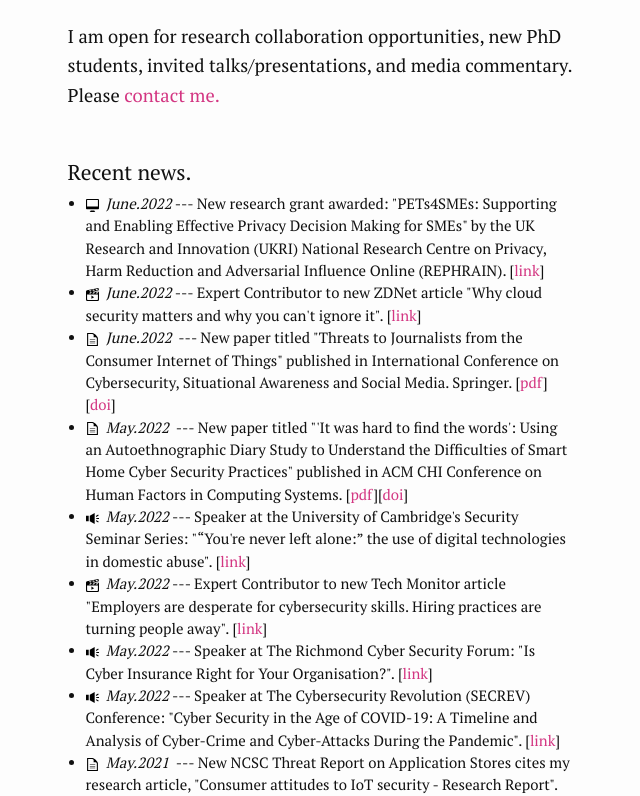
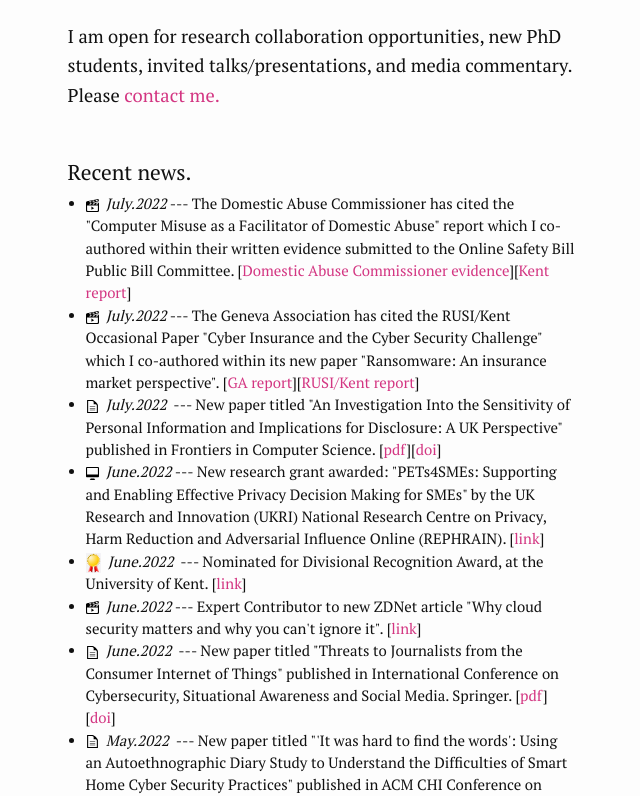
Before and after one commit to jasonnurse/jasonnurse.github.io, a plain HTML site: page index.html in a window 1280 px wide. Shown: the part 615-1411 px from the top of the page, without its empty margins (465-1105 px from the left). Drawn offline with Linux system fonts and the light colour scheme.

Commit message:
Update index.html

```diff
--- a/index.html
+++ b/index.html
@@ -270,7 +270,12 @@ I am an Associate Professor in Cyber Security at the <a href="https://www.kent.a
 <div class="recentnewsd">
 <ul class="recentnewsd">
 
+  <li><img src="/assets/images/media.svg" title="media" alt="media"  />&nbsp;&nbsp;<em>July.2022</em> --- The Domestic Abuse Commissioner has cited the "Computer Misuse as a Facilitator of Domestic Abuse" report which I co-authored within their written evidence submitted to the Online Safety Bill Public Bill Committee. [<a href="https://bills.parliament.uk/publications/47087/documents/2051" target="_blank">Domestic Abuse Commissioner evidence</a>][<a href="https://www.kent.ac.uk/news/society/30756/increasing-use-of-technology-driving-new-forms-of-domestic-abuse" target="_blank">Kent report</a>]</li>
+  <li><img src="/assets/images/media.svg" title="media" alt="media"  />&nbsp;&nbsp;<em>July.2022</em> --- The Geneva Association has cited the RUSI/Kent Occasional Paper "Cyber Insurance and the Cyber Security Challenge" which I co-authored within its new paper "Ransomware: An insurance market perspective". [<a href="https://www.genevaassociation.org/research-topics/cyber/ransomware-report" target="_blank">GA report</a>][<a href="https://rusi.org/explore-our-research/publications/occasional-papers/cyber-insurance-and-cyber-security-challenge" target="_blank">RUSI/Kent report</a>]</li>
+  <li><img src="assets/images/paper.svg" title="article" alt="article" />&nbsp;&nbsp;<em>July.2022</em>&nbsp; --- New paper titled "An Investigation Into the Sensitivity of Personal Information and Implications for Disclosure: A UK Perspective" published in Frontiers in Computer Science. [<a href="https://www.frontiersin.org/articles/10.3389/fcomp.2022.908245/full" target="_blank">pdf</a>][<a href="https://doi.org/10.3389/fcomp.2022.908245" target="_blank">doi</a>]</li>
+
   <li><img src="assets/images/project.svg" title="research project" alt="research project" />&nbsp;&nbsp;<em>June.2022</em> --- New research grant awarded: "PETs4SMEs: Supporting and Enabling Effective Privacy Decision Making for SMEs" by the UK Research and Innovation (UKRI) National Research Centre on Privacy, Harm Reduction and Adversarial Influence Online (REPHRAIN). [<a href="https://www.rephrain.ac.uk/pets4smes/" target="_blank">link</a>]</li>
+  <li><img src="assets/images/award.png" title="award" alt="award" style="width:15px" />&nbsp;&nbsp;<em>June.2022</em>&nbsp; --- Nominated for Divisional Recognition Award, at the University of Kent. [<a href="https://www.kent.ac.uk/about/computing-engineering-and-mathematical-sciences" target="_blank">link</a>]</li>
   <li><img src="/assets/images/media.svg" title="media" alt="media"  />&nbsp;&nbsp;<em>June.2022</em> --- Expert Contributor to new ZDNet article "Why cloud security matters and why you can't ignore it". [<a href="https://www.zdnet.com/article/why-cloud-security-matters-and-why-you-cant-ignore-it/" target="_blank">link</a>]</li>
   <li><img src="assets/images/paper.svg" title="article" alt="article" />&nbsp;&nbsp;<em>June.2022</em>&nbsp; --- New paper titled "Threats to Journalists from the Consumer Internet of Things" published in International Conference on Cybersecurity, Situational Awareness and Social Media. Springer. [<a href="https://kar.kent.ac.uk/94898/1/SNM-2022-IoT-Threat-Journalists.pdf" target="_blank">pdf</a>][<a href="https://dl.acm.org/doi/abs/10.1145/3491101.3503577" target="_blank">doi</a>]</li>
   <li><img src="assets/images/paper.svg" title="article" alt="article" />&nbsp;&nbsp;<em>May.2022</em>&nbsp; --- New paper titled "'It was hard to find the words': Using an Autoethnographic Diary Study to Understand the Difficulties of Smart Home Cyber Security Practices" published in ACM CHI Conference on Human Factors in Computing Systems. [<a href="https://arxiv.org/pdf/2112.09035.pdf" target="_blank">pdf</a>][<a href="https://dl.acm.org/doi/abs/10.1145/3491101.3503577" target="_blank">doi</a>]</li>
```
